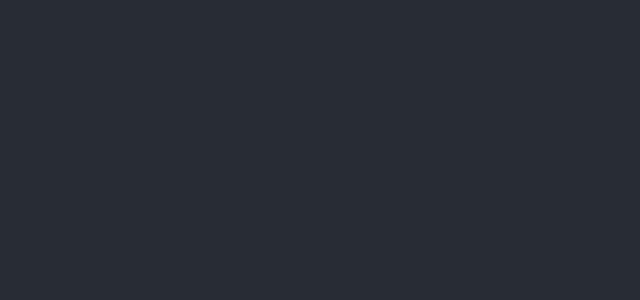
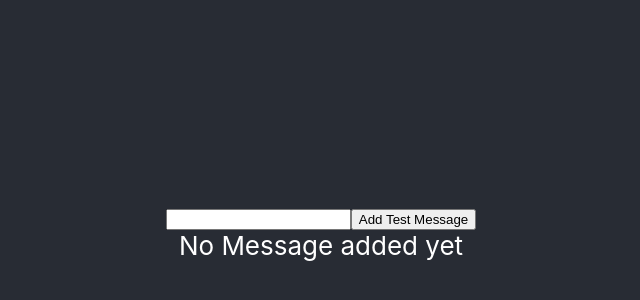
Before and after one commit to Solinari/react-redux-apollo-template, a React (Create React App) app: page / in a window 1280 px wide. Shown: the part 170-470 px from the top of the page, without its empty margins (319-959 px from the left). Built offline with nearby package versions, Linux system fonts and the light colour scheme.

Commit message:
fixed issue of test dispatch not dispatching from action dispatch mapped button. mapping state to props still WIP

```diff
--- a/src/App.js
+++ b/src/App.js
@@ -1,4 +1,6 @@
 import React, { Component } from 'react';
+import AddTestMessage from './components/AddTestMessage';
+import DisplayTestMessage  from './components/DisplayTestMessage';
 import './App.css';
 
 class App extends Component {
@@ -6,7 +8,8 @@ class App extends Component {
     return (
       <div className="App">
         <header className="App-header">
-
+          <AddTestMessage/>
+          <DisplayTestMessage/>
         </header>
       </div>
     );
--- a/src/components/AddTestMessage.js
+++ b/src/components/AddTestMessage.js
@@ -1,4 +1,5 @@
 import React from 'react';
+import { bindActionCreators } from 'redux';
 import { connect } from 'react-redux';
 import { testActionMessage } from '../state/actions/actions';
 
@@ -7,6 +8,7 @@ class AddTestMessage extends React.Component {
     constructor(props) {
         super(props);
         this.state = { input: "" };
+
     }
 
     updateInput = input => {
@@ -33,8 +35,14 @@ class AddTestMessage extends React.Component {
     }
 }
 
+function mapDispatchToProps(dispatch) {
+    return bindActionCreators({
+        testActionMessage
+    }, dispatch);
+}
+
 // export redux connected component
 export default connect(
     null,
-    { testActionMessage }
+    mapDispatchToProps
 )(AddTestMessage);
--- /dev/null
+++ b/src/components/DisplayTestMessage.js
@@ -0,0 +1,18 @@
+import React from 'react';
+import { connect } from 'react-redux';
+import { getStateTestMessage } from '../state/selectors/selectors';
+
+const DisplayTestMessage = ({ message }) => (
+    <div className="test-message">
+        {message ? message : "No Message added yet"}
+    </div>
+);
+
+const mapStateToProps = state => {
+    const message = getStateTestMessage(state);
+    return { message };
+}
+
+export default connect(
+    mapStateToProps
+)(DisplayTestMessage)
--- a/src/index.js
+++ b/src/index.js
@@ -1,9 +1,9 @@
 import React from 'react';
 import ReactDOM from 'react-dom';
-import './index.css';
-import App from './App';
 import { Provider } from 'react-redux';
 import store from './state/store/store';
+import App from './App';
+import './index.css';
 import * as serviceWorker from './serviceWorker';
 
 ReactDOM.render(
--- a/src/state/actions/actions.js
+++ b/src/state/actions/actions.js
@@ -1,6 +1,6 @@
-import { TEST_ACTION } from './constants/actionTypes';
+import { TEST_ACTION } from '../../constants/actionTypes';
 
 export const testActionMessage = content => ({
     type: TEST_ACTION,
     payload: { content }
-})
+});
--- a/src/state/reducers/baseReducer.js
+++ b/src/state/reducers/baseReducer.js
@@ -16,7 +16,7 @@ export default function(state = initialState, action) {
 
             return {
                 ...state,
-                settings: testPayload
+                newTest: testPayload
             }
         }
         default:
--- /dev/null
+++ b/src/state/selectors/selectors.js
@@ -0,0 +1 @@
+export const getStateTestMessage = store => store.newTest;
```
